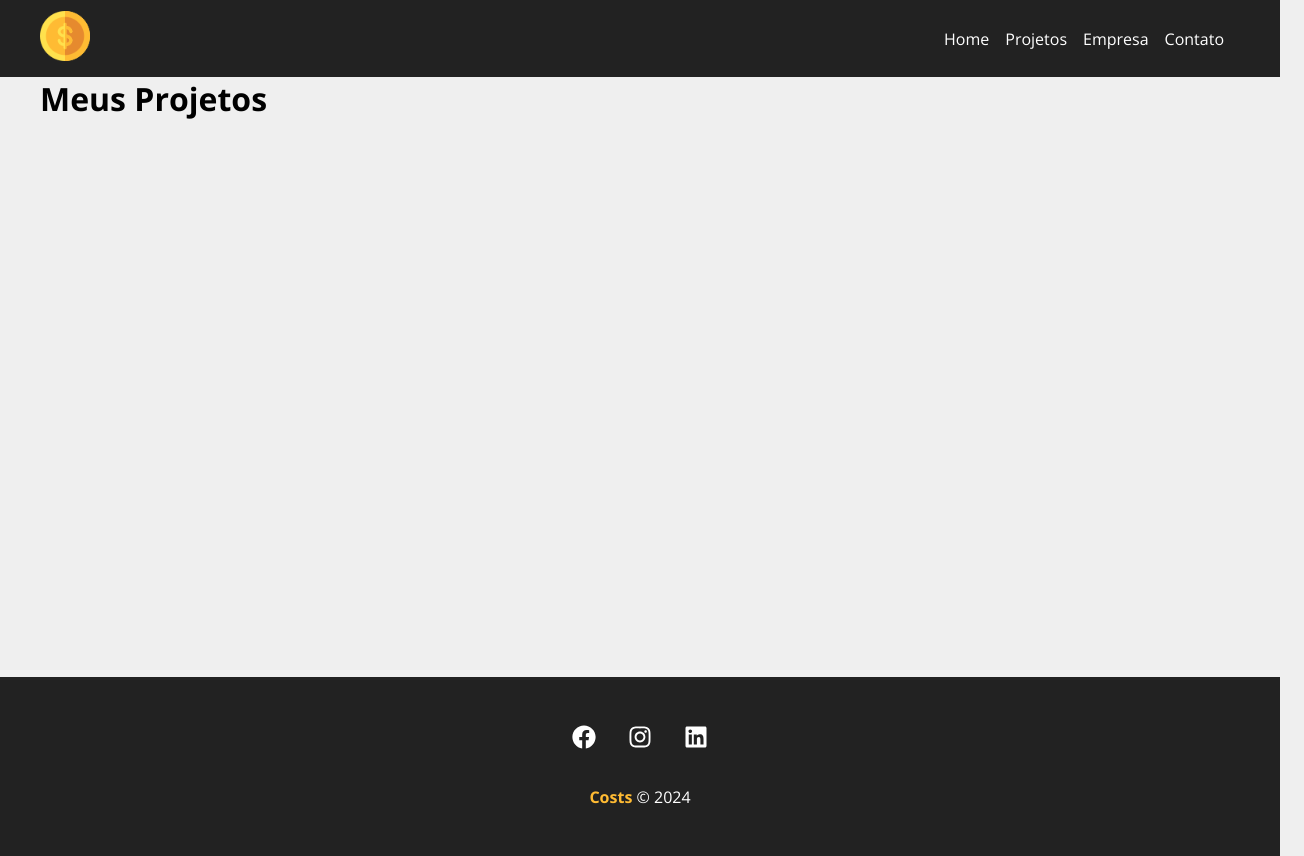
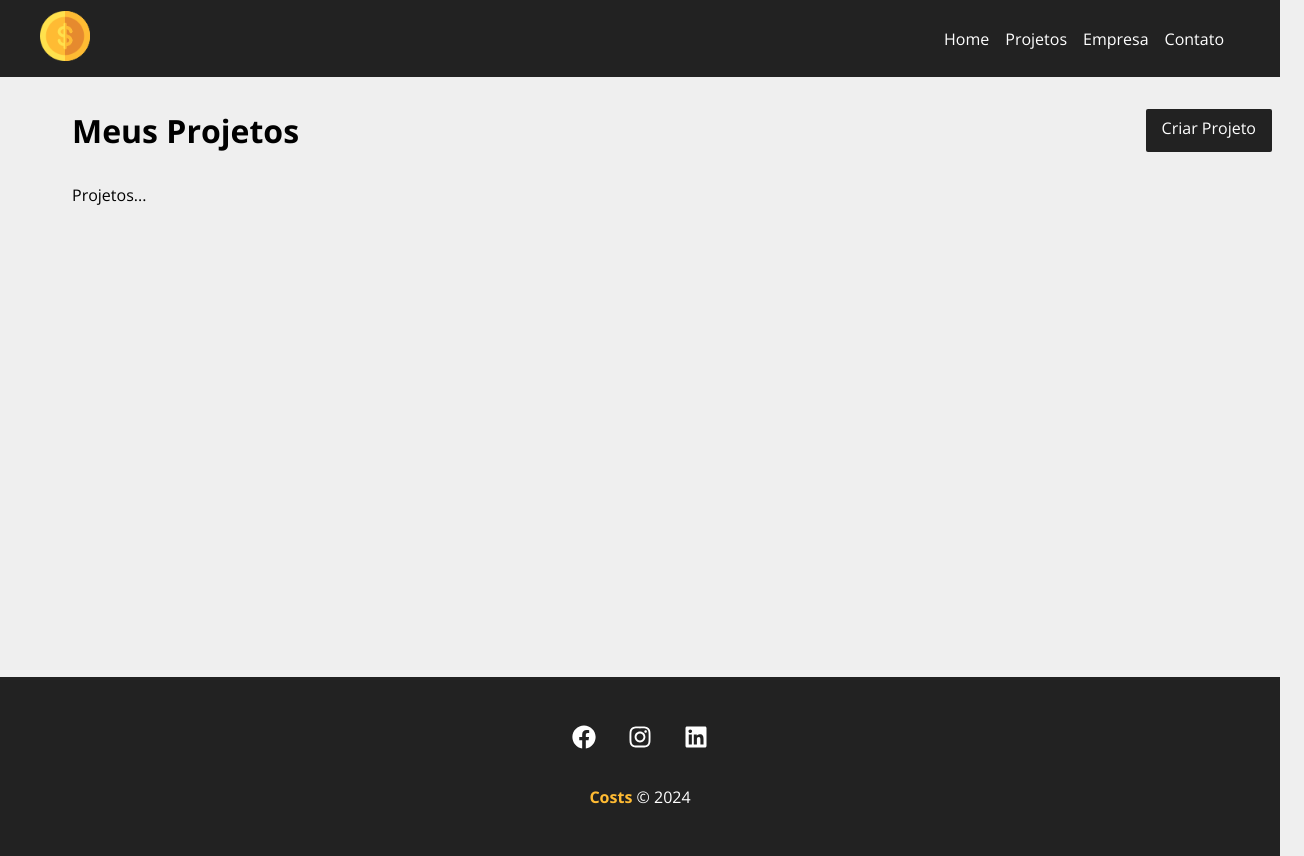
Before and after one commit to 1thiagoCRUZ/curso_react, a React (Create React App) app: page /projects in a window 1280 px wide. Shown: the whole page, 1304 px wide, since content can reach past the window. Built offline with nearby package versions, Linux system fonts and the light colour scheme.

Commit message:
Aula 26 | Criando Dashboard

```diff
--- a/src/components/layout/LinkButton.module.css
+++ b/src/components/layout/LinkButton.module.css
@@ -4,7 +4,7 @@
     padding: 0.5em 1em;
     text-decoration: none;
     transition: 0.5s;
-    border-radius: 5px;
+    border-radius: 2px;
 }
 
 .btn:hover {
--- a/src/components/pages/Projects.js
+++ b/src/components/pages/Projects.js
@@ -1,6 +1,9 @@
 import { useLocation } from "react-router-dom" // hook //
 
 import Message from "../layout/Message"
+import Container from "../layout/Container"
+import LinkButton from "../layout/LinkButton"
+import styles from "./Projects.module.css"
 
 function Projects() {
   /* Constante que vai ser o useLocation */
@@ -18,12 +21,19 @@ function Projects() {
   }
 
     return (
-      <div>
-        <h1>Meus Projetos</h1>
+      <div className={styles.project_container}>
+        <div className={styles.title_container}>
+          <h1>Meus Projetos</h1>
+          <LinkButton to="/newproject" text="Criar Projeto" />
+          </div>
         {/* Se o messagem ta preenchido então vamos imprimir o componente de Mensagem.
         Passamos o type succes porque sabemos que quando ele vem desse jeito sempre
         vai ser sucesso */}
         {message && <Message type="success" msg={message} />}
+
+        <Container customClass="start">
+          <p>Projetos...</p>
+        </Container>
 
       </div>
     )
--- /dev/null
+++ b/src/components/pages/Projects.module.css
@@ -0,0 +1,9 @@
+.project_container {
+    padding: 2em;
+}
+
+.title_container {
+    display: flex;
+    justify-content: space-between;
+    margin-bottom: 2em;
+}
```
